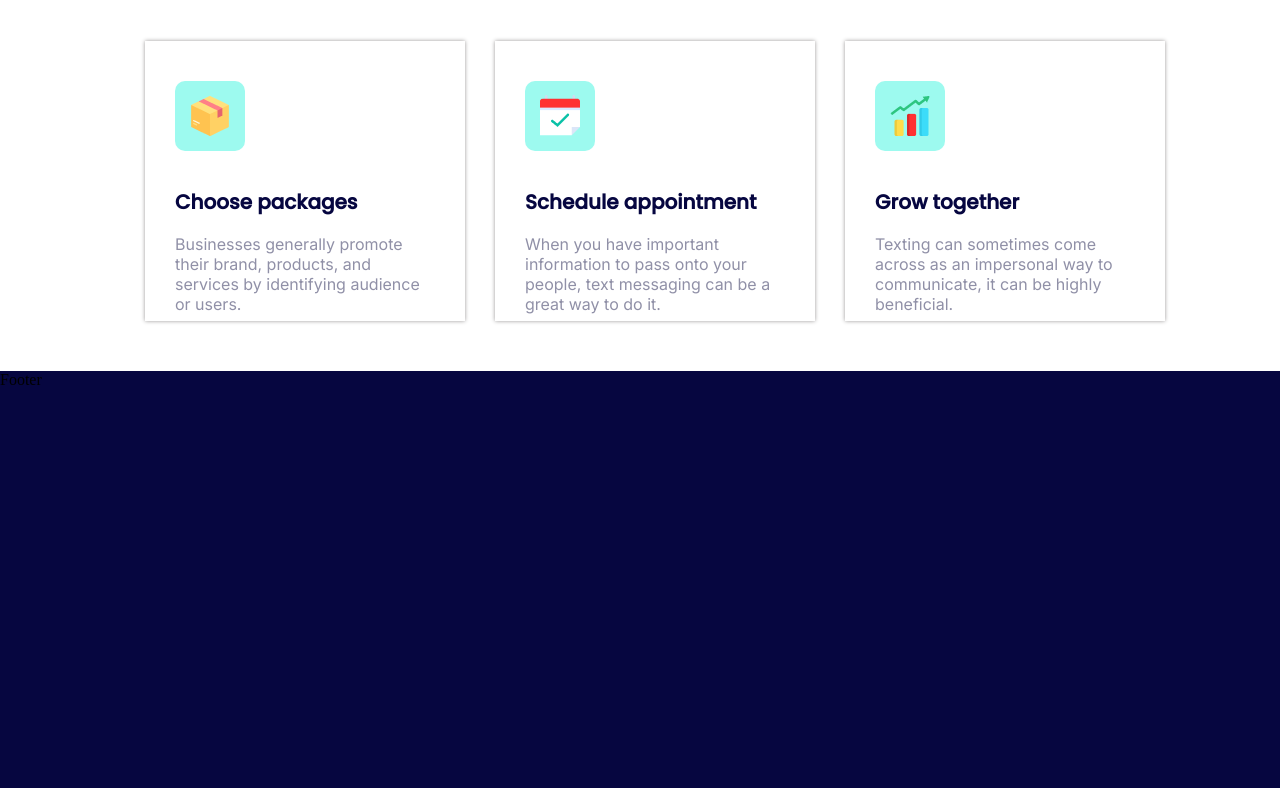
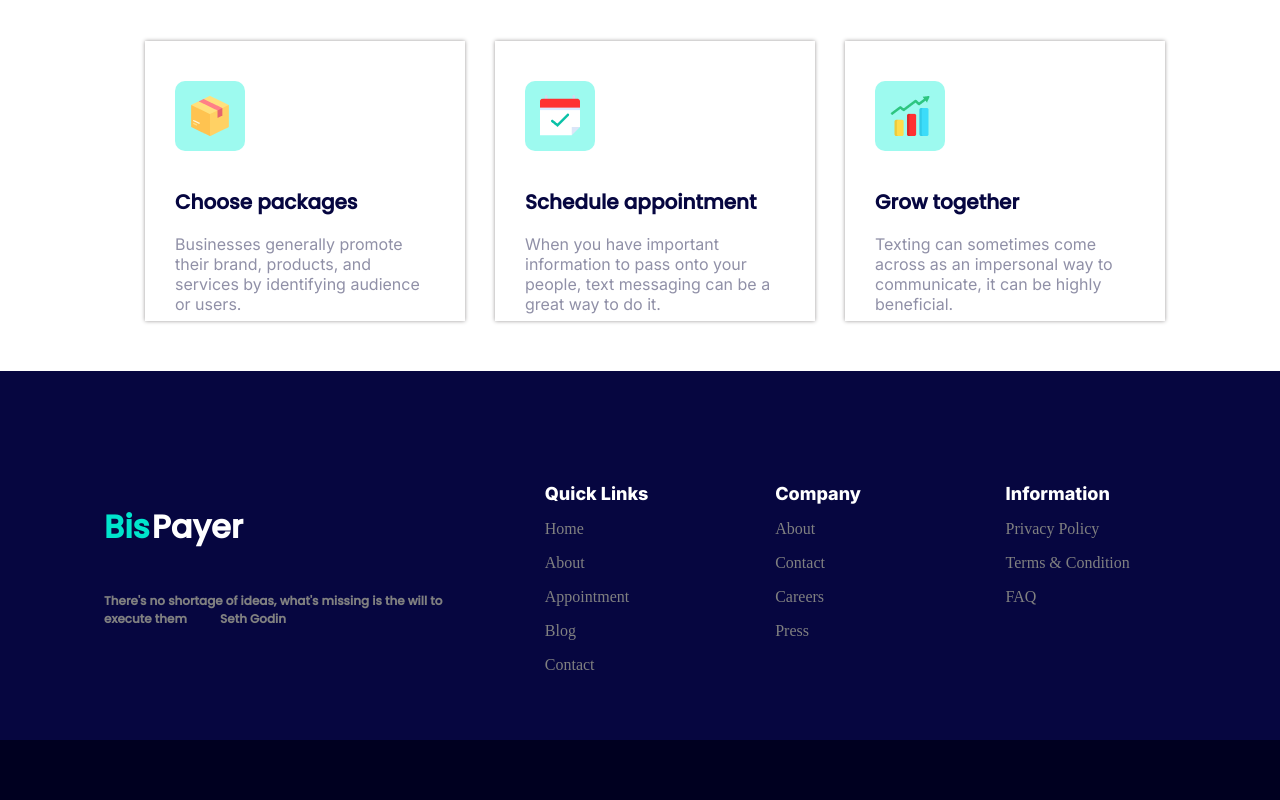
Before and after one commit to oreoluwa212/BisPayer, a React (Vite) app: page / in a window 1280 px wide. Shown: the part 1042-1842 px from the top of the page. Built offline with nearby package versions, Linux system fonts and the light colour scheme.

Commit message:
BisPayer project

```diff
--- a/src/App.jsx
+++ b/src/App.jsx
@@ -4,6 +4,7 @@ import { BrowserRouter, Route, Routes } from "react-router-dom";
 import LandingPage from "./components/LandingPage";
 import AboutPage from "./pages/AboutPage";
 import ServicesPage from "./pages/ServicesPage";
+import ReviewsPage from "./pages/ReviewsPage";
 
 function App() {
   return (
@@ -13,6 +14,7 @@ function App() {
           <Route path="/" element={<LandingPage />}></Route>
           <Route path="/about-us" element={<AboutPage />}></Route>
           <Route path="/services" element={<ServicesPage />}></Route>
+          <Route path="/reviews" element={<ReviewsPage />}></Route>
         </Routes>
       </BrowserRouter>
     </>
--- a/src/components/Footer.jsx
+++ b/src/components/Footer.jsx
@@ -1,10 +1,86 @@
-import React from 'react'
-import '../styles/Footer.scss'
+import React from "react";
+import "../styles/Footer.scss";
+
+
 
 const Footer = () => {
   return (
-    <div className='footer-container'>Footer</div>
-  )
-}
+    <>
+      <div className="footer-container">
+        <div className="footer-grid">
+          <div className="bispayer">
+            <div className="logo">
+              <p>
+                <span>Bis</span>Payer
+              </p>
+            </div>
+            <div className="bispayer-text">
+              <h2>
+                There's no shortage of ideas, what's missing is the will to
+                execute them <span> Seth Godin</span>
+              </h2>
 
-export default Footer
+              <div className="icons">
+
+              </div>
+            </div>
+          </div>
+          <div className="quick-links">
+            <h1>Quick Links</h1>
+            <div className="information-flex">
+              <p>
+                <a href="#">Home</a>
+              </p>
+              <p>
+                <a href="#">About</a>
+              </p>
+              <p>
+                <a href="#">Appointment</a>
+              </p>
+              <p>
+                <a href="#">Blog</a>
+              </p>
+              <p>
+                <a href="#">Contact</a>
+              </p>
+            </div>
+          </div>
+          <div className="company">
+            <h1>Company</h1>
+            <div className="information-flex">
+              <p>
+                <a href="#">About</a>
+              </p>
+              <p>
+                <a href="#">Contact</a>
+              </p>
+              <p>
+                <a href="#">Careers</a>
+              </p>
+              <a href="#">Press</a>
+              <p></p>
+            </div>
+          </div>
+          <div className="information">
+            <h1>Information</h1>
+            <div className="information-flex">
+              <p>
+                <a href="#">Privacy Policy</a>
+              </p>
+              <p>
+                <a href="#">Terms & Condition</a>
+              </p>
+              <p>
+                <a href="#">FAQ</a>
+              </p>
+            </div>
+          </div>
+        </div>
+      </div>
+
+      <div className="footer-copyright"></div>
+    </>
+  );
+};
+
+export default Footer;
--- a/src/components/NavBar.jsx
+++ b/src/components/NavBar.jsx
@@ -27,14 +27,16 @@ const NavBar = () => {
                 <a href="">About</a>
               </li>
             </Link>
-            <Link to={'/services'}>
+            <Link to={"/services"}>
               <li>
                 <a href="#">Services</a>
               </li>
             </Link>
-            <li>
-              <a href="#">Reviews</a>
-            </li>
+            <Link to={'/reviews'}>
+              <li>
+                <a href="">Reviews</a>
+              </li>
+            </Link>
             <li>
               <a href="#">Support</a>
             </li>
--- /dev/null
+++ b/src/components/Reviews.jsx
@@ -0,0 +1,12 @@
+import React from "react";
+
+const Reviews = () => {
+  return (
+    <main>
+      <section className="our-work-section"></section>
+      <section className="reviews-container"></section>
+    </main>
+  );
+};
+
+export default Reviews;
--- /dev/null
+++ b/src/pages/ReviewsPage.jsx
@@ -0,0 +1,21 @@
+import React from 'react'
+import NavBar from '../components/NavBar';
+import Footer from '../components/Footer';
+import "../styles/Navbar.scss";
+import '../styles/Reviews.scss'
+import Reviews from '../components/Reviews';
+
+
+const ReviewsPage = () => {
+  return (
+    <>
+      <section className="container">
+        <NavBar />
+        <Reviews/>
+        <Footer/>
+      </section>
+    </>
+  );
+}
+
+export default ReviewsPage
--- a/src/styles/Footer.scss
+++ b/src/styles/Footer.scss
@@ -9,9 +9,82 @@ body {
    overflow-x: hidden;
 }
 
-.footer-container{
+.footer-container {
    background: #060640;
-   width: 100vw;
-   height: 417px;
+   padding: 50px 5% 0px;
+   // height: 380px;
    margin-top: 50px;
+
+   .footer-grid {
+      display: grid;
+      grid-template-columns: 2fr 1fr 1fr 1fr;
+      color: white;
+
+      a {
+         color: gray;
+         text-decoration: none;
+      }
+
+      h1{
+         font-size: 18px;
+         font-family: Inter;
+      }
+
+
+      .bispayer {
+         margin-right: 10px;
+         padding: 50px 20px 0px;
+
+         .logo {
+            display: inline-flex;
+            align-items: center;
+            gap: 10px;
+            margin-left: 15px;
+
+            p {
+               font-family: 'Poppins', sans-serif;
+               font-size: 32px;
+               font-weight: 600;
+               color: #fff;
+
+               span {
+                  color: #00E5CC;
+                  padding-left: 5px;
+                  padding-right: 2px;
+               }
+            }
+         }
+         .bispayer-text{
+            padding: 0px 20px;
+            h2 {
+                  font-size: 12px;
+                  font-family: Poppins;
+                  color: gray;
+               }
+               span{
+                  padding-left: 30px;
+               }
+         }
+      }
+
+      .quick-links {
+         margin-right: 10px;
+         padding: 50px 20px;
+      }
+
+      .company {
+         margin-right: 10px;
+         padding: 50px 20px;
+      }
+
+      .information {
+         padding: 50px 20px;
+      }
+   }
 }
+
+.footer-copyright {
+   height: 60px;
+   background: #000020;
+
+}
--- /dev/null
+++ b/src/styles/Reviews.scss
@@ -0,0 +1,17 @@
+// --------------------------------- Fonts ---------------------------------
+@import url('https://fonts.googleapis.com/css2?family=Inter:wght@800&family=Poppins:wght@500&display=swap');
+@import url('https://fonts.googleapis.com/css2?family=Inter:wght@400;800&display=swap');
+
+.our-work-section{
+   background: wheat;
+   height: 100vh;
+   margin-top: 40px;
+}
+
+.reviews-container{
+   background: #060640;
+   width: 1100px;
+   border-radius: 50px;
+   height: 500px;
+   // margin-top: 60px;
+}
```
